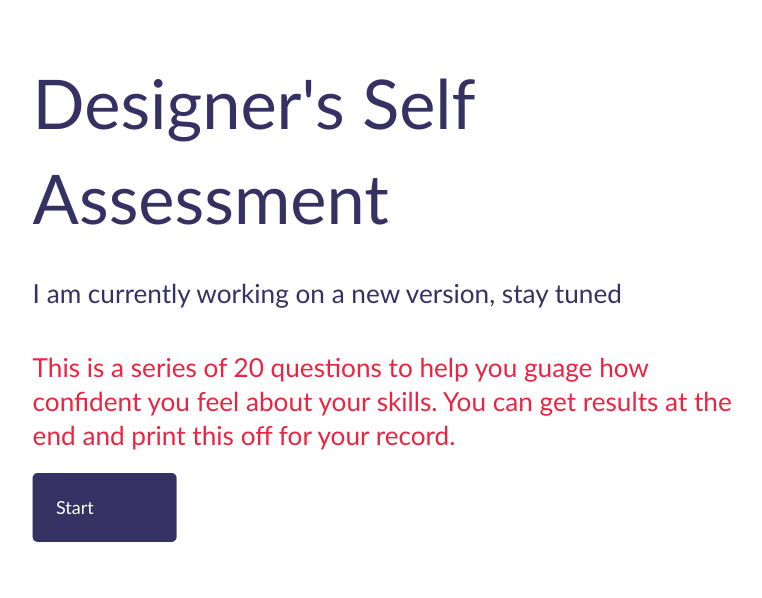
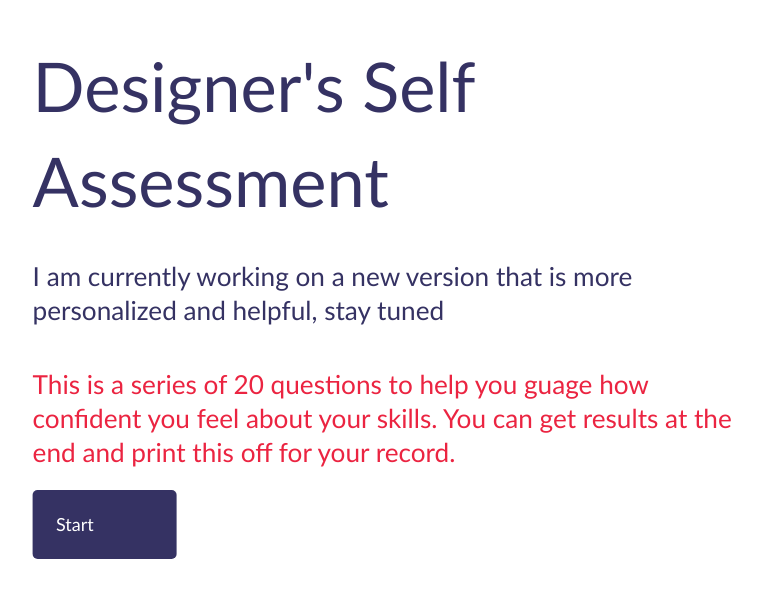
Before and after one commit to compassofdesign/site, a Jekyll site: the page built from assessment/index.html, in a window 1280 px wide and 900 px high, scrolled down 325 px. Shown: the top 598 px of the window, without its empty margins (249-1011 px from the left). Built offline with Jekyll 4.4.1, drawn with Linux system fonts in a browser that asks for light colours; nearby versions of some CDN libraries.

Commit message:
changed wording on the coming soon on assessment

```diff
--- a/assessment/index.html
+++ b/assessment/index.html
@@ -16,7 +16,7 @@ description: A self assessment tool to keep everyone on top of what they need to
     <article class="row">
       <div class="landing module">
         <h1>Designer's Self Assessment</h1>
-        <h4>I am currently working on a new version, stay tuned</h4>
+        <h4>I am currently working on a new version that is more personalized and helpful, stay tuned</h4>
         <h3>This is a series of 20 questions to help you guage how confident you feel about your skills. You can get results at the end and print this off for your record.</h3>
         <a href="#1" class="button">Start</a>
       </div>
```
